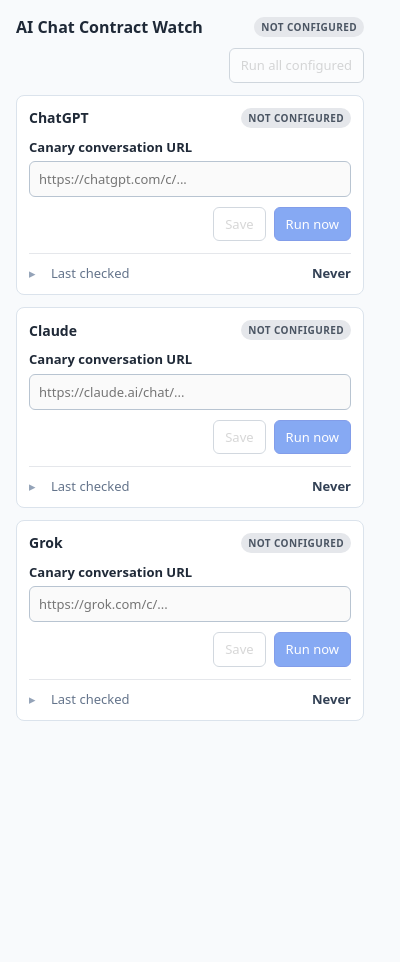
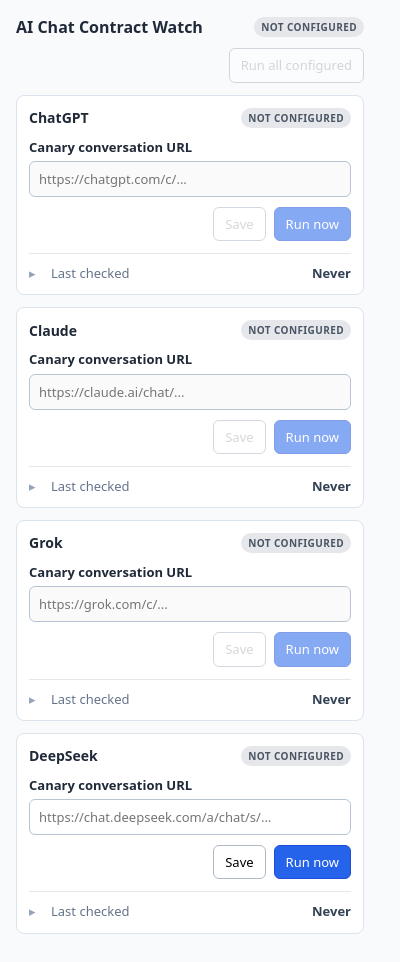
Before and after one commit to alexey-sirotin/ai-chat-contract-watch, a browser extension: page popup.html in a window 400 px wide. Before the commit the page ends 844 px from the top, so only its background shows below. Drawn offline with Linux system fonts and the light colour scheme.

Commit message:
Add DeepSeek canary card

```diff
--- a/popup.html
+++ b/popup.html
@@ -92,6 +92,31 @@
       </details>
     </section>
 
+    <section class="provider" data-provider="deepseek">
+      <div class="provider-title">
+        <h2>DeepSeek</h2>
+        <span class="provider-status status status-neutral">NOT CONFIGURED</span>
+      </div>
+      <label for="deepseek-url">Canary conversation URL</label>
+      <input
+        id="deepseek-url"
+        class="conversation-url"
+        type="url"
+        placeholder="https://chat.deepseek.com/a/chat/s/..."
+        autocomplete="off"
+        spellcheck="false"
+      >
+      <div class="buttons">
+        <button class="save" type="button">Save</button>
+        <button class="run primary" type="button">Run now</button>
+      </div>
+      <details class="result">
+        <summary class="row"><span>Last checked</span><strong class="checked-at">Never</strong></summary>
+        <p class="summary">Configure a small DeepSeek canary conversation to start monitoring.</p>
+        <pre class="details" hidden></pre>
+      </details>
+    </section>
+
     <p id="error" class="error" hidden></p>
   </main>
   <script type="module" src="popup.js"></script>
```
